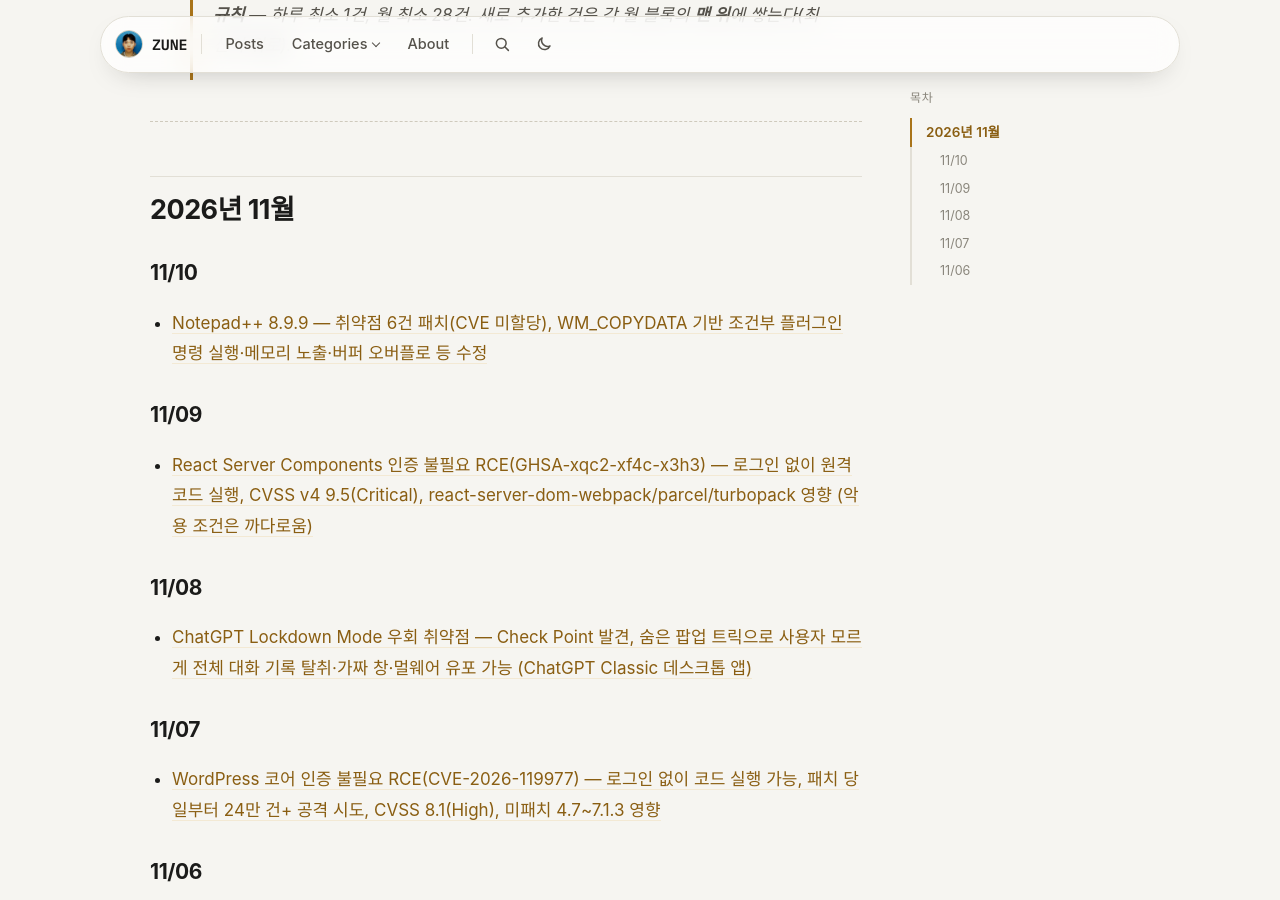
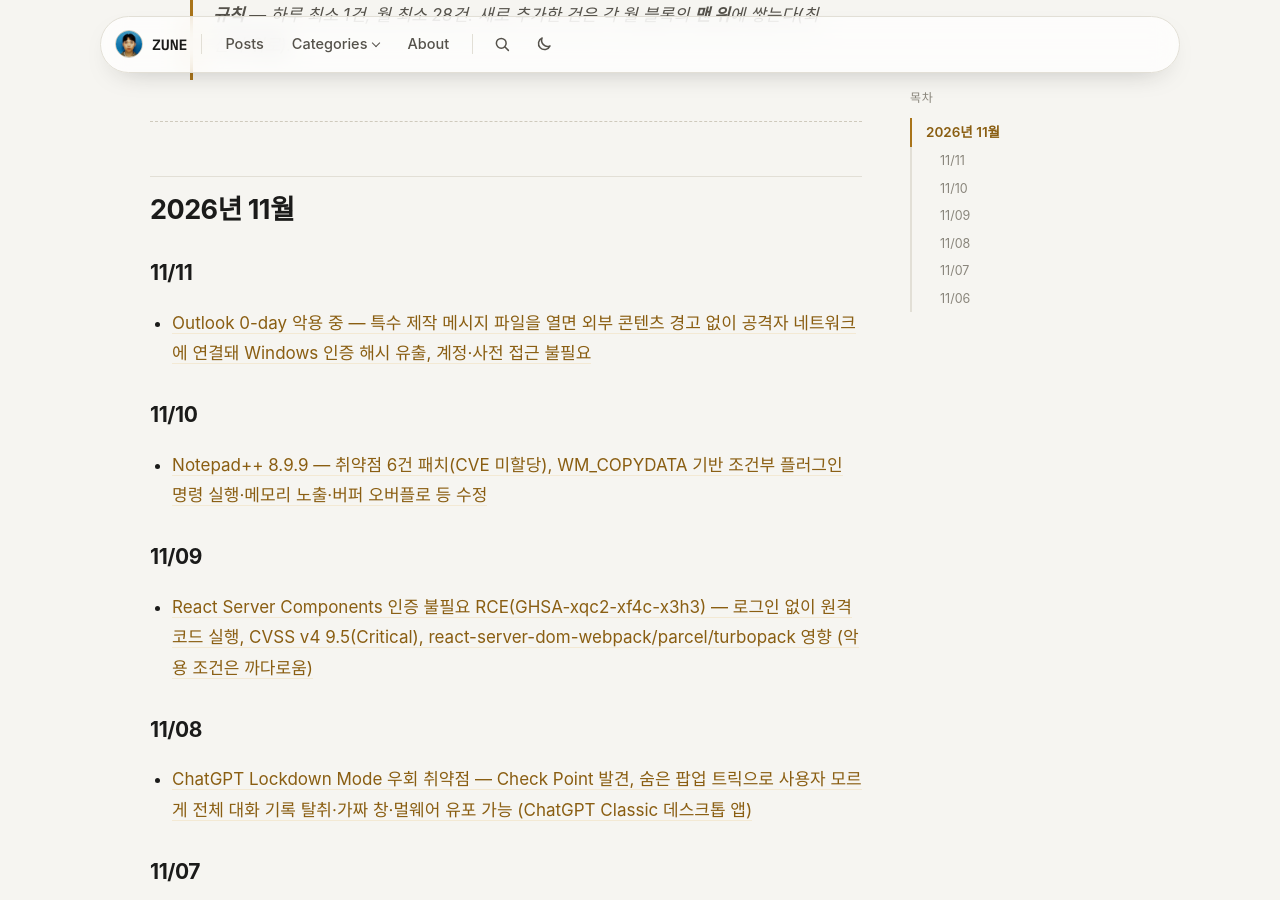
Before and after one commit to junseopark0216/junseopark0216.github.io, a Jekyll site: the page built from _posts/2026-11-06-tech-security-news-clipping.md, in a window 1280 px wide and 900 px high, scrolled down 551 px. Built offline with Jekyll 4.4.1, drawn with Linux system fonts in a browser that asks for light colours; some web fonts are replaced.

Commit message:
2026-11-06-tech-security-news-clipping.md 업데이트

```diff
--- a/_posts/2026-11-06-tech-security-news-clipping.md
+++ b/_posts/2026-11-06-tech-security-news-clipping.md
@@ -16,6 +16,10 @@
 ---
 
 ## 2026년 11월
+
+### 11/11
+
+- [Outlook 0-day 악용 중 — 특수 제작 메시지 파일을 열면 외부 콘텐츠 경고 없이 공격자 네트워크에 연결돼 Windows 인증 해시 유출, 계정·사전 접근 불필요](https://x.com/the_cyber_news/status/2120411774860378507?a=gn_AX65BRFOBiAwyr6Y&s=46)
 
 ### 11/10
 
```
